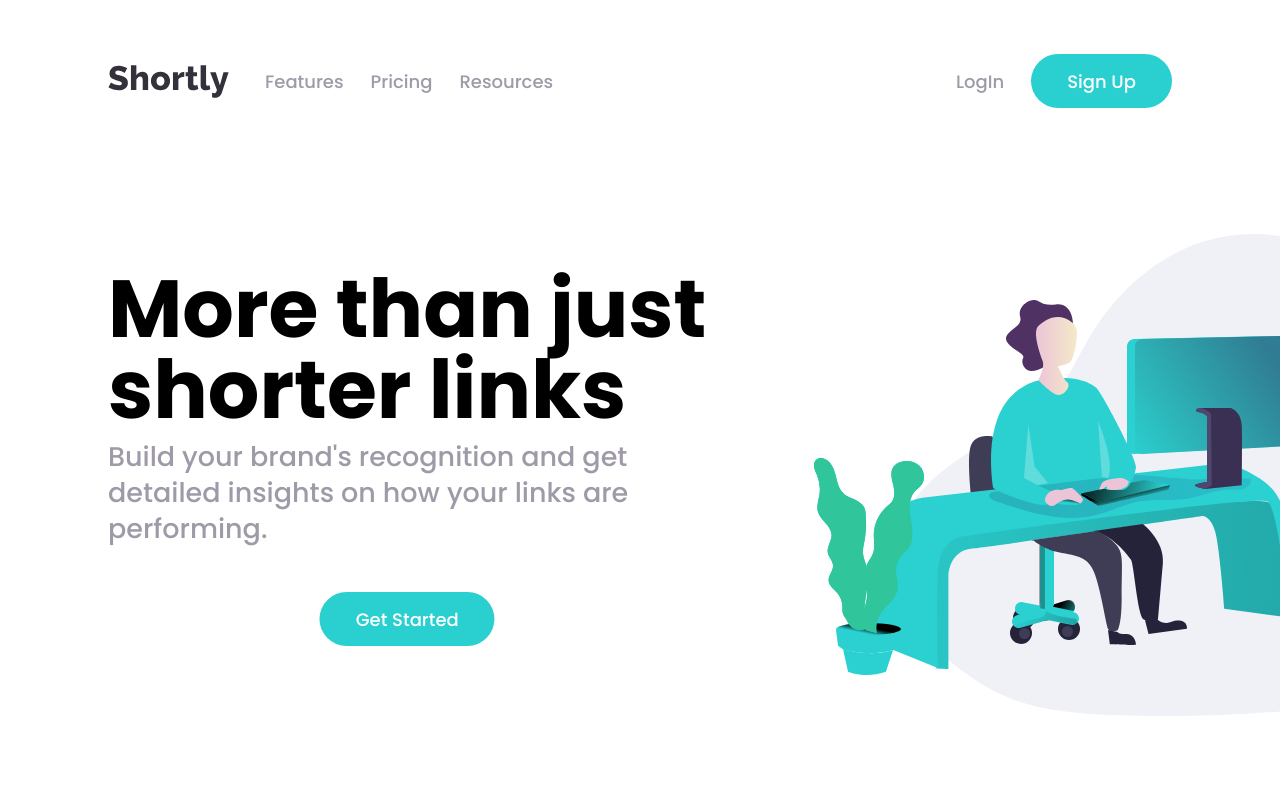
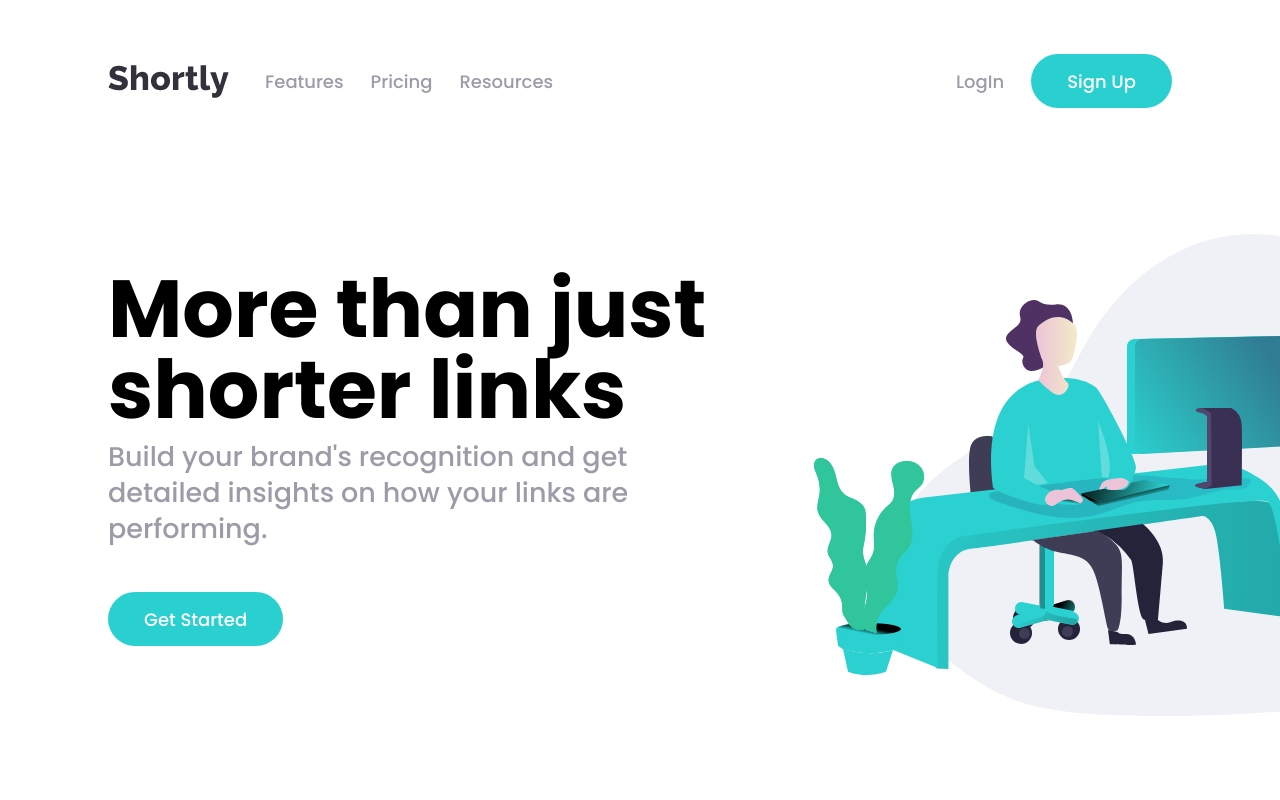
Before and after one commit to codesbyayush/Url-shortner, a React (Vite) app: page / in a window 1280 px wide. Shown: the top 800 px of the page. Built offline with nearby package versions, Linux system fonts and the light colour scheme.

Commit message:
Update Heros.jsx

```diff
--- a/src/components/Heros.jsx
+++ b/src/components/Heros.jsx
@@ -31,7 +31,8 @@ export default function Heros() {
 
         <button className='bg-primCyan py-3 px-8 rounded-3xl text-white my-8 hover:bg-opacity-50
 
-        relative left-1/2 md:left-0 -translate-x-1/2 md:translate-x-0
+        relative
+        lg:left-0 lg:translate-x-0 -translate-x-1/2 left-1/2
         '>Get Started</button>
       </div>
         <Illustration className='relative xl:left-24
```
